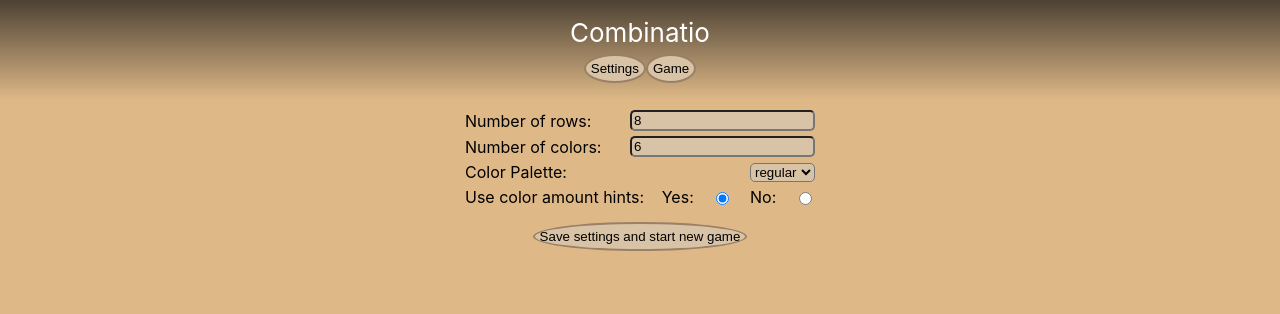
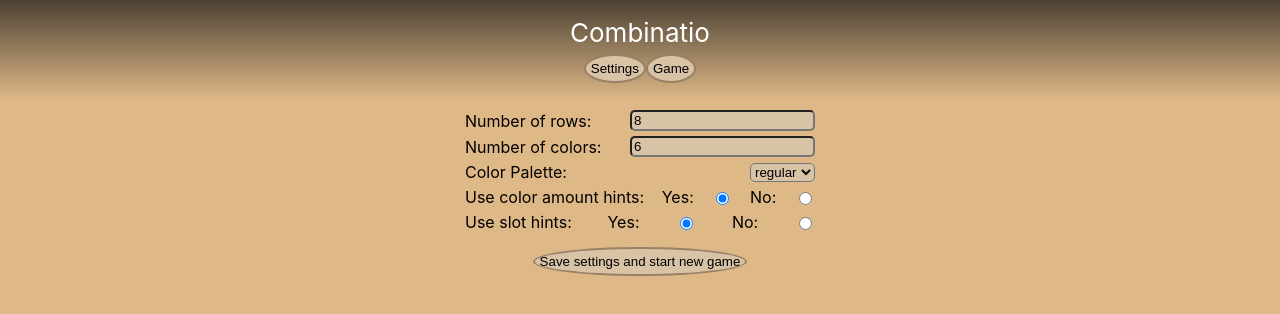
Before and after one commit to Radivis/combinatio, a React (Create React App) app: page / in a window 1280 px wide. Both pictures are taken after a click on the button "Settings". Shown: the top 314 px of the page. Built offline with nearby package versions, Linux system fonts and the light colour scheme.

Commit message:
Made slot hints toggleable in settings page

```diff
--- a/src/App.tsx
+++ b/src/App.tsx
@@ -22,12 +22,13 @@ const App = () => {
 		numRows: defaultNumRows,
 		paletteName: paletteNames[0],
 		areColorAmountHintsActive: true,
+		areSlotHintsActive: true,
 	}
 
-	let [activePage, setActivePage] = useState('game');
-	let [settings, setSettings] = useState(initialSettings);
+	let [activePage, setActivePage] = useState<string>('game');
+	let [settings, setSettings] = useState<settings>(initialSettings);
 
-	const { numColors, paletteName, areColorAmountHintsActive } = settings;
+	const { numColors, paletteName, areColorAmountHintsActive, areSlotHintsActive } = settings;
 
 	const regularPalette: Colors = generateRegularPalette(numColors)
     const zanthiaPalette: Colors = new Colors([
@@ -65,6 +66,7 @@ const App = () => {
 						numRows={settings.numRows}
 						baseColorsDataString={currentPaletteDataString}
 						areColorAmountHintsActive={areColorAmountHintsActive}
+						areSlotHintsActive={areSlotHintsActive}
 					/>
 				}
 			</main>
--- a/src/components/Game/Game.tsx
+++ b/src/components/Game/Game.tsx
@@ -18,10 +18,11 @@ interface gameProps {
     numRows: number;
     baseColorsDataString: colorsDataString;
     areColorAmountHintsActive: boolean;
+    areSlotHintsActive: boolean;
 }
 
 const Game = (props: gameProps) => {
-    const { numRows, baseColorsDataString, areColorAmountHintsActive } = props;
+    const { numRows, baseColorsDataString, areColorAmountHintsActive, areSlotHintsActive } = props;
 
     const holeColor = Color.makeHsl(holeHue, holeSaturation, holeLightness);
 
@@ -100,7 +101,7 @@ const Game = (props: gameProps) => {
                     shouldClearBoard = {shouldClearBoard}
                     setShouldClearBoard = {setShouldClearBoard}
                 />)}
-                <SlotHints baseColorsDataString={baseColorsDataString} />
+                {areSlotHintsActive && <SlotHints baseColorsDataString={baseColorsDataString} />}
             </div>
             <div className="side-panel">
                 <div>
--- a/src/components/Settings/Settings.tsx
+++ b/src/components/Settings/Settings.tsx
@@ -18,6 +18,7 @@ const Settings = (props: settingsProps) => {
     const [numColors, setNumColors] = useState<number>(currentSettings.numColors);
     const [paletteName, setPaletteName] = useState<string>(currentSettings.paletteName);
     const [areColorAmountHintsActive, setAreColorAmountHintsActive] = useState<boolean>(currentSettings.areColorAmountHintsActive);
+    const [areSlotHintsActive, setAreSlotHintsActive] = useState<boolean>(currentSettings.areSlotHintsActive);
 
     const validPaletteNames = paletteNames.filter(paletteName => {
         switch (paletteName) {
@@ -43,6 +44,10 @@ const Settings = (props: settingsProps) => {
         setAreColorAmountHintsActive(ev.target.value === 'true' ? true : false);
     }
 
+    const onChangeAreSlotHintsActive = (ev: any) => {
+        setAreSlotHintsActive(ev.target.value === 'true' ? true : false);
+    }
+
     const onSubmit = (ev: any) => {
         ev.preventDefault();
         // explicitly choose the currently selected palette value to prevent setting an invalid palette
@@ -55,6 +60,7 @@ const Settings = (props: settingsProps) => {
             numColors,
             paletteName: selectedPaletteName,
             areColorAmountHintsActive,
+            areSlotHintsActive,
         }});
         setActivePage('game');
     }
@@ -100,6 +106,23 @@ const Settings = (props: settingsProps) => {
                         onChange={onChangeAreColorAmountHintsActive}
                     />
                 </div>
+                <div className="settings-row">
+                    <label htmlFor="areSlotHintsActive">Use slot hints: </label>
+                    Yes: <input
+                        name='areSlotHintsActive'
+                        type="radio"
+                        value="true"
+                        checked={areSlotHintsActive === true}
+                        onChange={onChangeAreSlotHintsActive}
+                    />
+                    No: <input
+                        name='areSlotHintsActive'
+                        type="radio"
+                        value="false"
+                        checked={areSlotHintsActive === false}
+                        onChange={onChangeAreSlotHintsActive}
+                    />
+                </div>
             </div>
             <button type="submit">Save settings and start new game</button>
         </form>
--- a/src/interfaces/interfaces.ts
+++ b/src/interfaces/interfaces.ts
@@ -9,4 +9,5 @@ export interface settings {
     numRows: number,
     paletteName: string,
     areColorAmountHintsActive: boolean,
+    areSlotHintsActive: boolean,
 }
```
